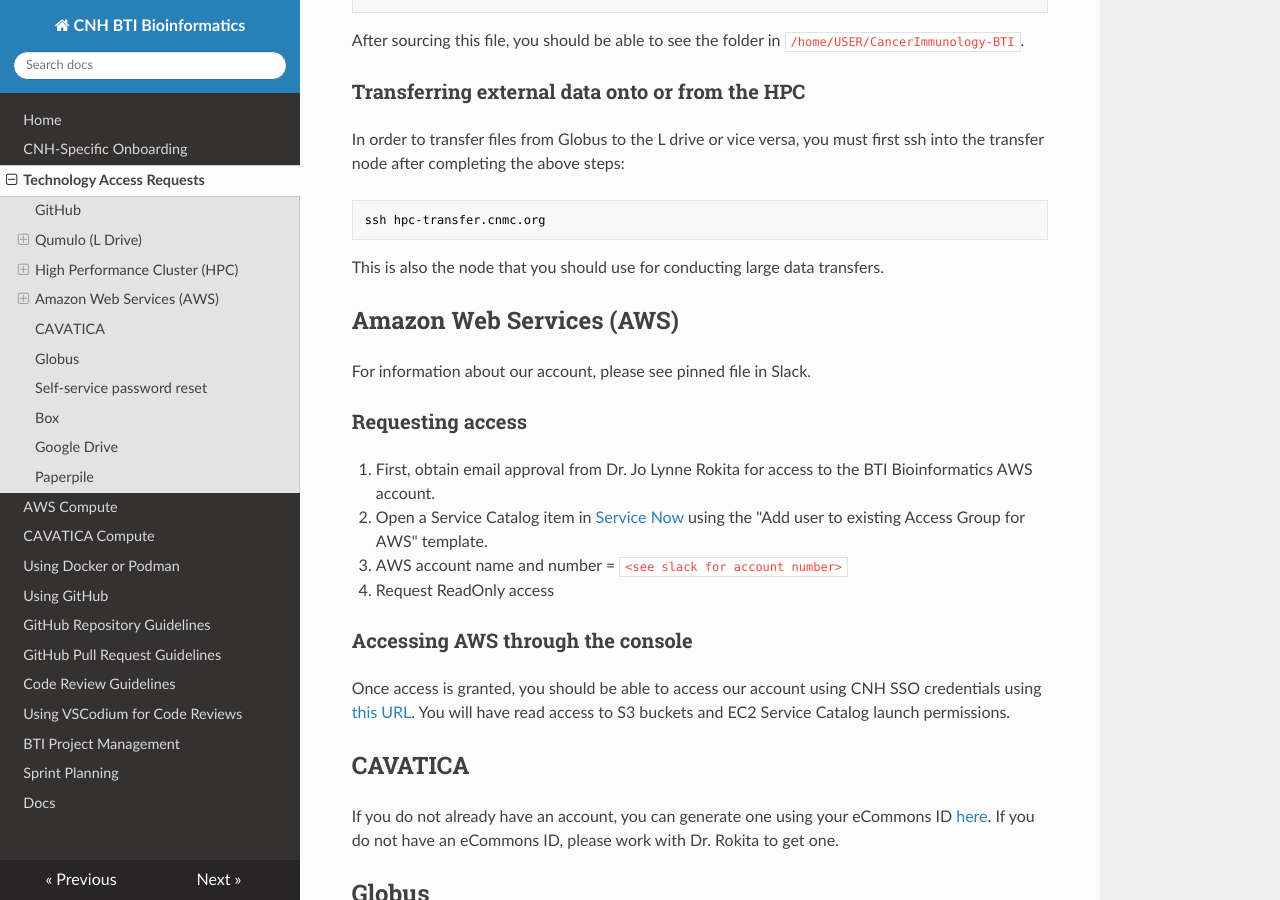
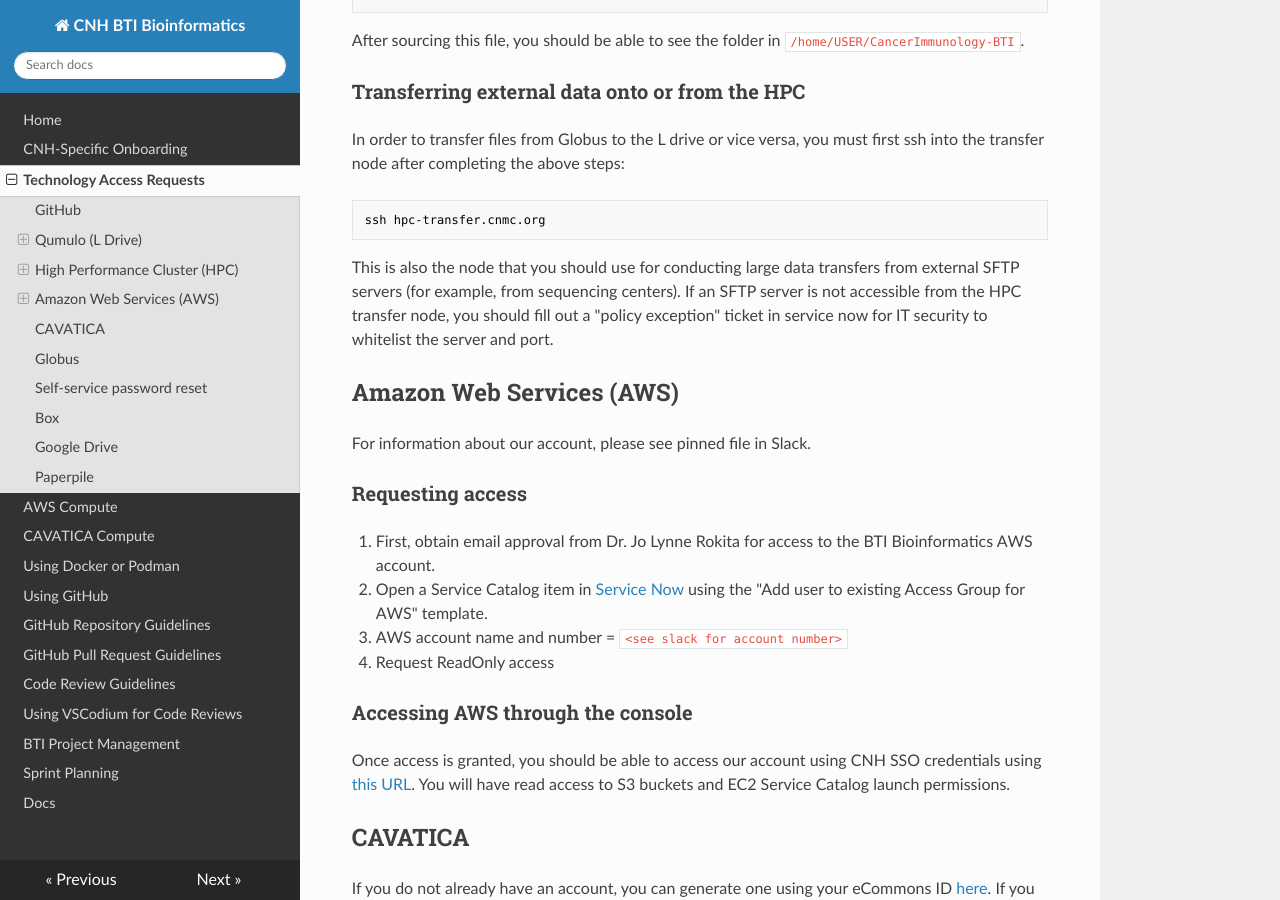
Before and after one commit to childrens-bti/bti-bfx-docs, an MkDocs documentation site: the page built from docs/access.md, in a window 1280 px wide and 900 px high, scrolled down 1669 px. Built offline with MkDocs 1.6.1, drawn with Linux system fonts in a browser that asks for light colours; nearby versions of some CDN libraries.

Commit message:
Update docs/access.md
Co-authored-by: Jo Lynne Rokita <jharenza@gmail.com>

````diff
--- a/docs/access.md
+++ b/docs/access.md
@@ -82,7 +82,8 @@ In order to transfer files from Globus to the L drive or vice versa, you must fi
 ```
 ssh hpc-transfer.cnmc.org
 ```
-This is also the node that you should use for conducting large data transfers.
+This is also the node that you should use for conducting large data transfers from external SFTP servers (for example, from sequencing centers).
+If an SFTP server is not accessible from the HPC transfer node, you should fill out a "policy exception" ticket in service now for IT security to whitelist the server and port.
 
 ## Amazon Web Services (AWS)
 
````
